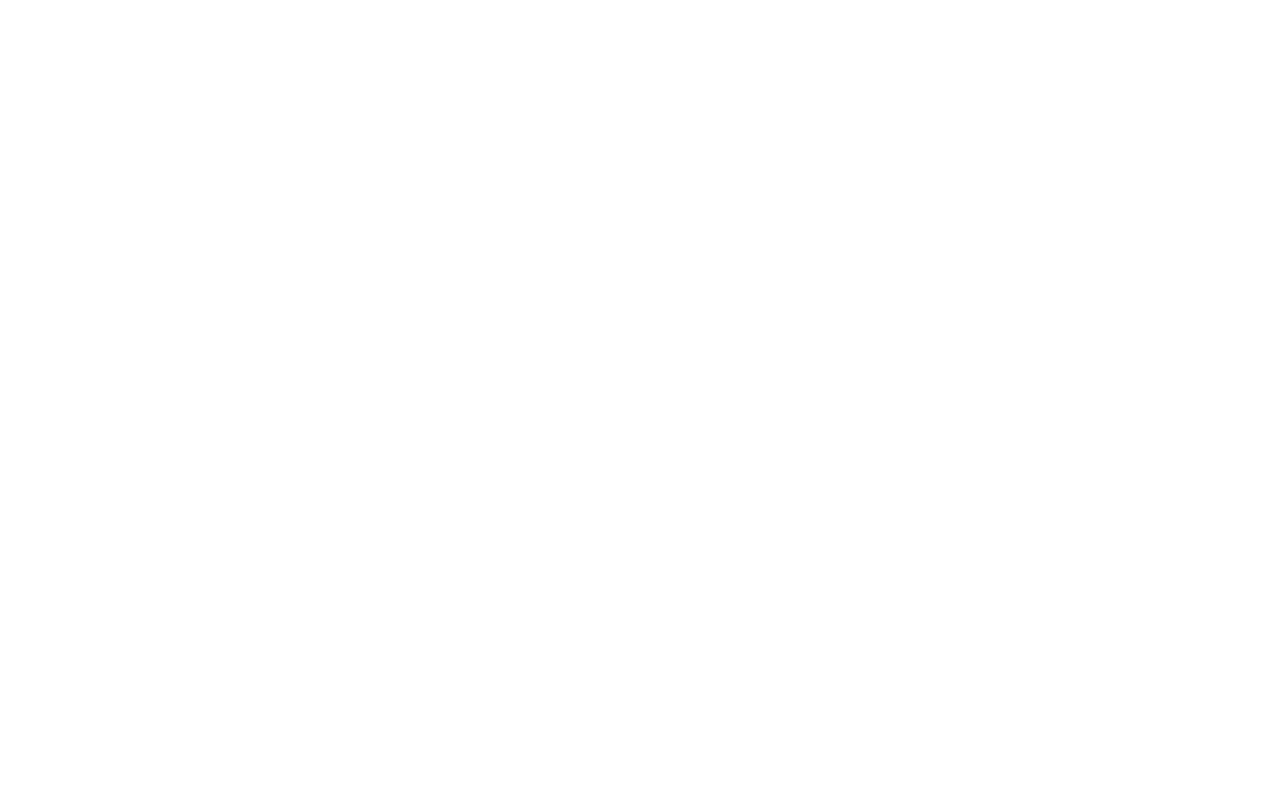
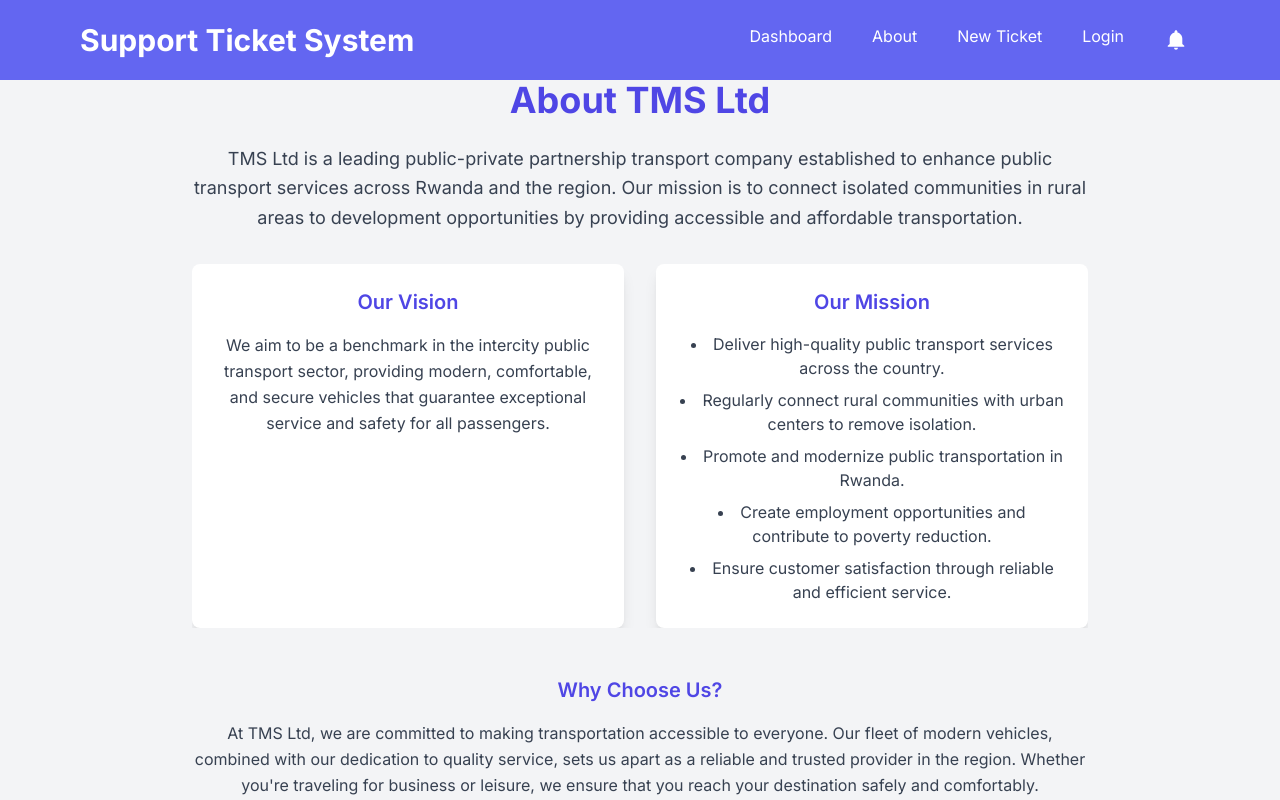
Before and after one commit to ETStraining/Ticket-Management-System, a React (Vite) app: page /about in a window 1280 px wide. Before the commit this address had no page. Shown: the top 800 px of the page. Built offline with nearby package versions, Linux system fonts and the light colour scheme.

Commit message:
smallChange

```diff
--- a/src/App.jsx
+++ b/src/App.jsx
@@ -8,10 +8,10 @@ import Departures from './components/Departures';
 function App() {
   return (
     <div className=' text-cent'>
-      <NavBar/>
+      {/* <NavBar/>     */}
       <Hero/>
       <Departures/>
-      <Footer/>
+      {/* <Footer/> */}
     </div>
   )
 }
--- /dev/null
+++ b/src/components/About.jsx
@@ -0,0 +1,50 @@
+import React from 'react';
+
+const About = () => {
+  return (
+    <div className="flex flex-col items-center py-12 px-8 bg-gray-100 min-h-screen pt-20">
+      <div className="max-w-4xl w-full text-center">
+        <h1 className="text-3xl md:text-4xl font-bold text-indigo-600 mb-6">About TMS Ltd</h1>
+        <p className="text-gray-700 text-lg mb-8 leading-relaxed">
+          TMS Ltd is a leading public-private partnership transport company established to enhance
+          public transport services across Rwanda and the region. Our mission is to connect isolated
+          communities in rural areas to development opportunities by providing accessible and affordable
+          transportation.
+        </p>
+
+        <div className="grid grid-cols-1 md:grid-cols-2 gap-8">
+          <div className="bg-white p-6 rounded-lg shadow-lg">
+            <h2 className="text-xl font-semibold text-indigo-600 mb-4">Our Vision</h2>
+            <p className="text-gray-700 leading-relaxed">
+              We aim to be a benchmark in the intercity public transport sector, providing modern,
+              comfortable, and secure vehicles that guarantee exceptional service and safety for all passengers.
+            </p>
+          </div>
+
+          <div className="bg-white p-6 rounded-lg shadow-lg">
+            <h2 className="text-xl font-semibold text-indigo-600 mb-4">Our Mission</h2>
+            <ul className="list-disc list-inside text-gray-700 space-y-2">
+              <li>Deliver high-quality public transport services across the country.</li>
+              <li>Regularly connect rural communities with urban centers to remove isolation.</li>
+              <li>Promote and modernize public transportation in Rwanda.</li>
+              <li>Create employment opportunities and contribute to poverty reduction.</li>
+              <li>Ensure customer satisfaction through reliable and efficient service.</li>
+            </ul>
+          </div>
+        </div>
+
+        <div className="mt-12">
+          <h2 className="text-xl font-semibold text-indigo-600 mb-4">Why Choose Us?</h2>
+          <p className="text-gray-700 leading-relaxed">
+            At TMS Ltd, we are committed to making transportation accessible to everyone.
+            Our fleet of modern vehicles, combined with our dedication to quality service,
+            sets us apart as a reliable and trusted provider in the region. Whether you're traveling
+            for business or leisure, we ensure that you reach your destination safely and comfortably.
+          </p>
+        </div>
+      </div>
+    </div>
+  );
+};
+
+export default About;
--- a/src/components/NewTicket.jsx
+++ b/src/components/NewTicket.jsx
@@ -10,6 +10,7 @@ import ContactDetail from './ContactDetail';
 import { Link } from 'react-router-dom';
 import { collection, doc, setDoc } from "firebase/firestore";
 import { db } from './config.js';
+import Footer from './Footer.jsx';
 
 const NewTicket = () => {
   const [currentStep, setCurrentStep] = useState(1);
@@ -51,9 +52,9 @@ const NewTicket = () => {
     }
   };
 
-  return (
-    <div className="bg-gray-100 min-h-screen px-20">
-      <header className="bg-indigo-500 text-white p-4 flex justify-between items-center absolute left-0 top-0 w-screen px-20">
+  return (<>
+    <div className="bg-gray-100 min-h-screen px-20 pt-20">
+      <header className="bg-orange-300 text-gray-900 p-4 flex justify-between items-center absolute left-0 top-0 w-screen px-20">
         <div className="flex items-center space-x-2">
           <FaPhone className="text-lg" />
           <p>+250 7888 888 888</p>
@@ -67,7 +68,7 @@ const NewTicket = () => {
         </div>
       </header>
 
-      <nav className="bg-white shadow-md p-4 flex justify-between items-center mt-8">
+      {/* <nav className="bg-white shadow-md p-4 flex justify-between items-center mt-8">
         <div className="flex items-center space-x-4">
           <img src={Logo} alt="logo" className="h-20 w-auto" />
           <h1 className="text-2xl font-bold text-indigo-500bg-indigo-500">TICKET LEAD</h1>
@@ -78,36 +79,36 @@ const NewTicket = () => {
           <Link to='/new-ticket'>Booking</Link>
           <li>Contact</li>
         </ul>
-      </nav>
+      </nav> */}
 
       <main className="p-8">
         <section className="relative bg-white p-6 rounded-lg shadow-lg overflow-hidden">
           <img src={Cars} alt="cars" className="absolute inset-0 w-full h-60 object-cover z-0" />
           <div className="absolute inset-0 bg-black opacity-80 z-10"></div>
           <div className="relative z-20 flex items-center justify-center h-48">
-            <h2 className="text-4xl font-bold text-white">Ticket-Booking</h2>
+            <h2 className="text-4xl font-bold text-white overflow-hidden">Ticket-Booking</h2>
           </div>
         </section>
 
         <div className="sticky top-8 bg-white left-0 z-20 mb-11 mt-6 flex justify-between items-center">
           <div className="flex items-center space-x-4">
             <div className={`w-10 h-10 flex items-center justify-center ${currentStep >= 1 ? 'bg-indigo-500' : 'bg-gray-400'} text-white rounded-full`}>1</div>
-            <p className="font-semibold text-gray-700">Enter Ride Details</p>
+            <p className="font-semibold text-gray-900">Enter Ride Details</p>
           </div>
           <div className="flex-1 h-px bg-gray-300"></div>
           <div className="flex items-center space-x-4">
             <div className={`w-10 h-10 flex items-center justify-center ${currentStep >= 2 ? 'bg-indigo-500' : 'bg-gray-400'} text-white rounded-full`}>2</div>
-            <p className="font-semibold text-gray-700">Choose a Vehicle</p>
+            <p className="font-semibold text-gray-900">Choose a Vehicle</p>
           </div>
           <div className="flex-1 h-px bg-gray-300"></div>
           <div className="flex items-center space-x-4">
             <div className={`w-10 h-10 flex items-center justify-center ${currentStep >= 3 ? 'bg-indigo-500' : 'bg-gray-400'} text-white rounded-full`}>3</div>
-            <p className="font-semibold text-gray-700">Enter Contact Details</p>
+            <p className="font-semibold text-gray-900">Enter Contact Details</p>
           </div>
           <div className="flex-1 h-px bg-gray-300"></div>
           <div className="flex items-center space-x-4">
             <div className={`w-10 h-10 flex items-center justify-center ${currentStep >= 4 ? 'bg-indigo-500' : 'bg-gray-400'} text-white rounded-full`}>4</div>
-            <p className="font-semibold text-gray-700">Booking Summary</p>
+            <p className="font-semibold text-gray-900">Booking Summary</p>
           </div>
         </div>
 
@@ -198,6 +199,8 @@ const NewTicket = () => {
         </section>
       </main>
     </div>
+    <Footer/>
+    </>
   );
 };
 
--- /dev/null
+++ b/src/components/OutletFile.jsx
@@ -0,0 +1,15 @@
+import React from 'react'
+import { Outlet } from 'react-router-dom'
+import NavBar from './NavBar'
+import Footer from './Footer'
+function OutletFile() {
+  return (
+    <div>
+    <NavBar/>
+    <Outlet/>
+    <Footer/>
+    </div>
+  )
+}
+
+export default OutletFile
--- /dev/null
+++ b/src/components/Vision.jsx
@@ -0,0 +1,42 @@
+import React from 'react';
+
+const Vision = () => {
+  return (
+    <div className="flex flex-col md:flex-row gap-8 py-6 px-20 text-gray-900">
+      <div className="md:w-1/2">
+        <h2 className="text-xl font-semibold mb-4">Ticket System Management</h2>
+        <p className="text-sm">
+          TMS ltd is a public-private partnership transport company that was established to
+          improve public transport services in Rwanda and in the region in order to bring out of
+          isolation citizens living in rural areas facilitating their access to development activities
+          at affordable prices.
+        </p>
+      </div>
+      <div className="md:w-1/2">
+        <h3 className="text-lg font-[400] mb-4">TMS ltd aims not only to improve public transport services but also</h3>
+        <ol className="pl-5 space-y-2 list-disc">
+          <li className="text-sm">
+            Provide quality services and serve as role model of intercity public
+            transport in the country using modern vehicles, comfortable and
+            capable to ensure appropriate and secured public transportation.
+          </li>
+          <li className="text-sm">
+            Remove isolation of citizens living in rural areas by regular
+            transportation.
+          </li>
+          <li className="text-sm">
+            Promotion and modernization of public transport in Rwanda.
+          </li>
+          <li className="text-sm">
+            Create new jobs and fight against poverty.
+          </li>
+          <li className="text-sm">
+            Provision of better services
+          </li>
+        </ol>
+      </div>
+    </div>
+  );
+};
+
+export default Vision;
--- a/src/main.jsx
+++ b/src/main.jsx
@@ -1,26 +1,31 @@
 import React from 'react'
 import ReactDOM from 'react-dom/client'
+import { BrowserRouter as Router, Routes, Route } from 'react-router-dom'
+import './index.css'
+
+import OutletFile from './components/OutletFile.jsx'
 import App from './App.jsx'
-import './index.css'
-import { BrowserRouter as Router,Routes,Route } from 'react-router-dom'
 import Login from './components/Login.jsx'
 import Register from './components/Register.jsx'
 import Dashboard from './components/Dashboard.jsx'
 import NewTicket from './components/NewTicket.jsx'
 import ContactDetail from './components/ContactDetail.jsx'
+import About from './components/About.jsx'
 
 ReactDOM.createRoot(document.getElementById('root')).render(
   <React.StrictMode>
-
-   <Router>
-    <Routes>
-      <Route path='/' element={ <App />} />
-      <Route path='/login' element={<Login/>}/>
-      <Route path='/register' element={<Register/>}/>
-      <Route path='/dashboard' element={<Dashboard/>}/>
-      <Route path='/new-ticket' element={<NewTicket/>} />
-      <Route path='/contact-detail' element={<ContactDetail/>} />
-    </Routes>
-   </Router>
+    <Router>
+      <Routes>
+        <Route element={<OutletFile />}>
+          <Route path="/" element={<App />} />
+          <Route path="/dashboard" element={<Dashboard />} />
+          <Route path="/about" element={<About />} />
+          <Route path="/contact-detail" element={<ContactDetail />} />
+        </Route>
+        <Route path="/new-ticket" element={<NewTicket />} />
+        <Route path="/login" element={<Login />} />
+        <Route path="/register" element={<Register />} />
+      </Routes>
+    </Router>
   </React.StrictMode>,
-)
+);
```
